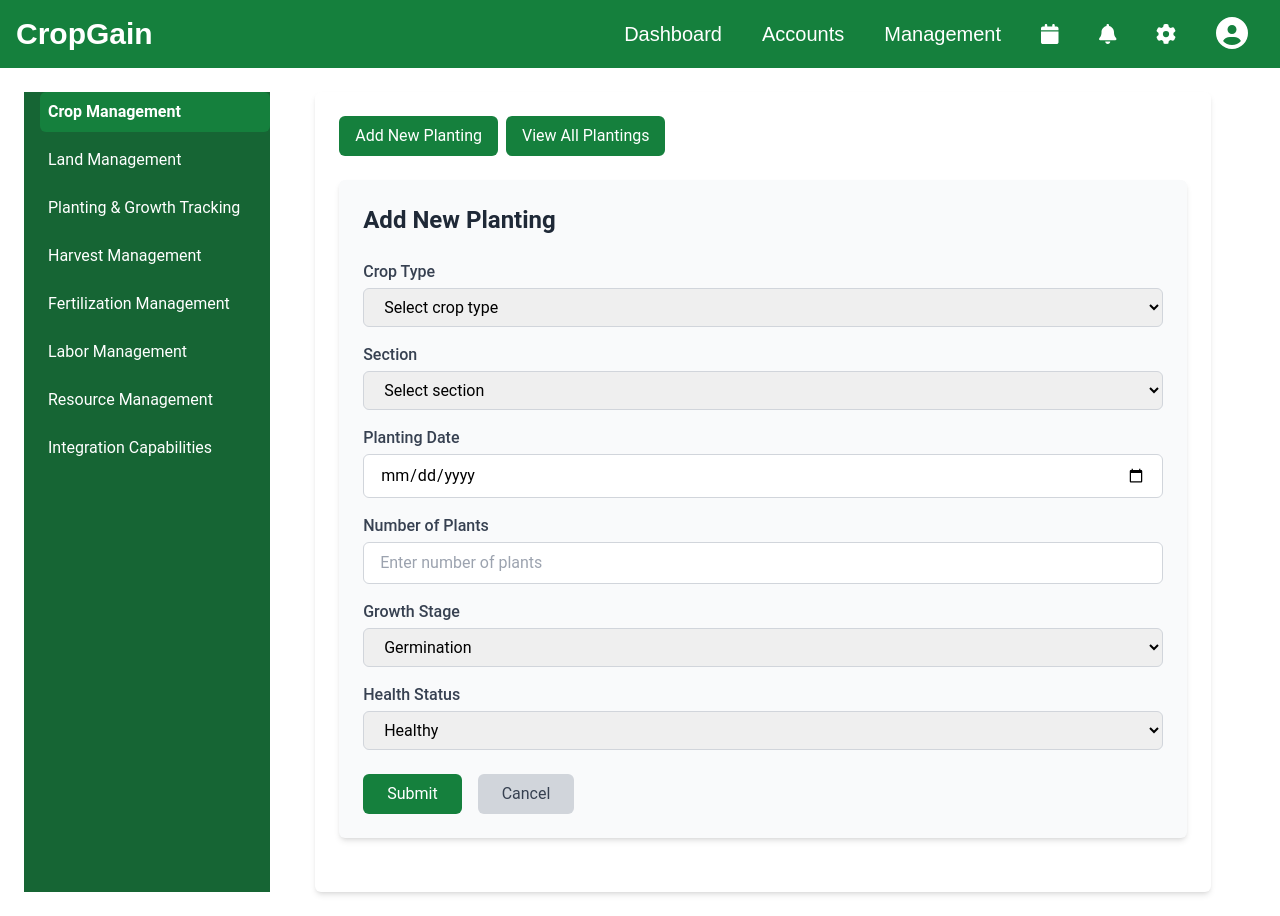
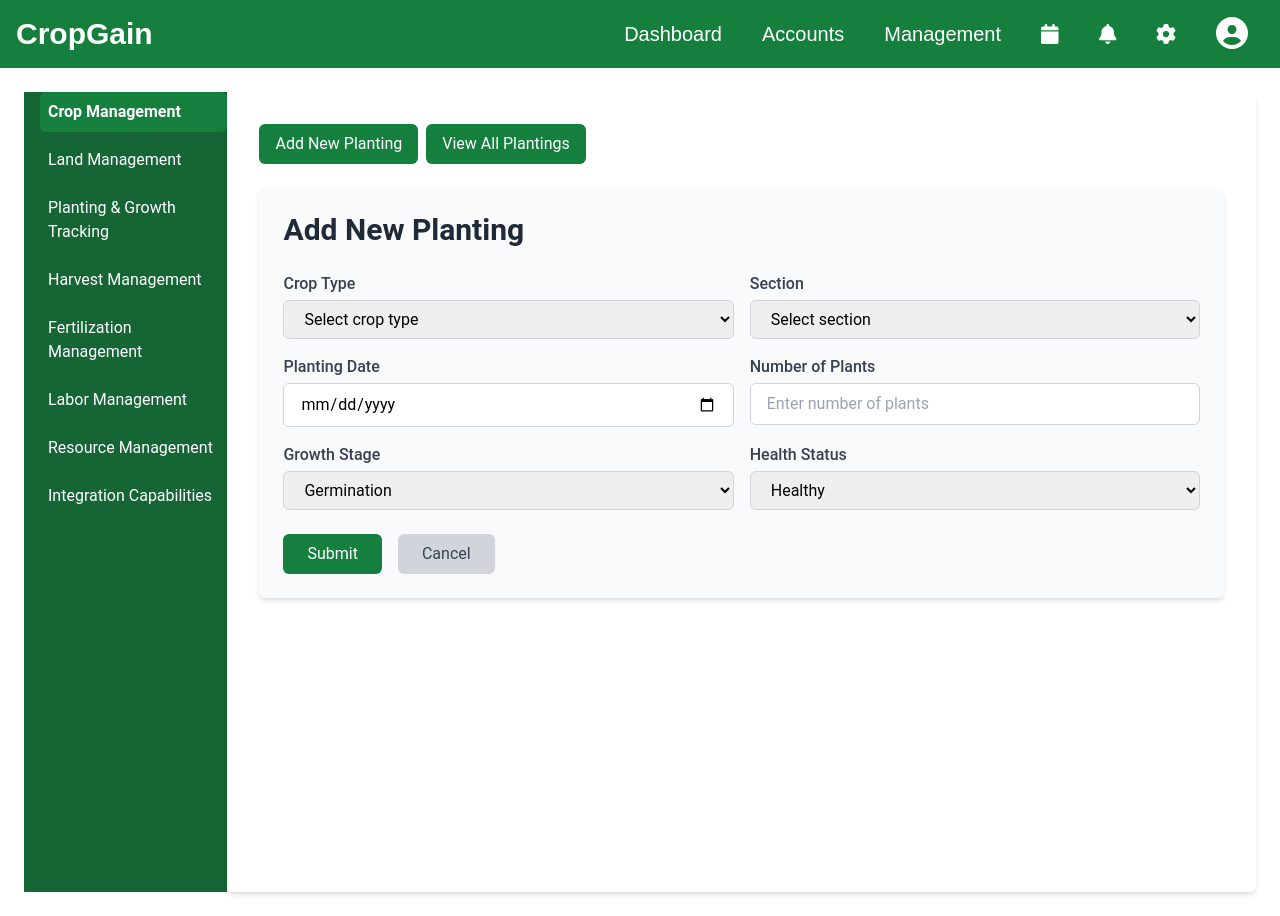
Before and after one commit to Isuru4043/cropgain, a Next.js app in the folder frontend/: page /dashboard/Management/coop/plantingGrowthTracking in a window 1280 px wide. Both pictures are taken after a click on the button "Add New Planting". Built offline with nearby package versions, Linux system fonts and the light colour scheme; a web font is replaced by a local one.

Commit message:
enhance the frontend of planting and growth tracking

```diff
--- a/frontend/src/app/dashboard/Management/coop/plantingGrowthTracking/page.tsx
+++ b/frontend/src/app/dashboard/Management/coop/plantingGrowthTracking/page.tsx
@@ -197,8 +197,7 @@ const PlantingGrowthTracking = () => {
     {
       id: 6,
       type: "Health Alert",
-      message:
-        "Papaya plants in Section F are experiencing water stress.",
+      message: "Papaya plants in Section F are experiencing water stress.",
       date: "2025-06-15",
     },
     {
@@ -328,7 +327,9 @@ const PlantingGrowthTracking = () => {
 
   // Function to handle delete
   const handleDelete = (recordId) => {
-    if (window.confirm("Are you sure you want to delete this planting record?")) {
+    if (
+      window.confirm("Are you sure you want to delete this planting record?")
+    ) {
       setPlantingRecords((prevRecords) =>
         prevRecords.filter((record) => record.id !== recordId)
       );
@@ -383,18 +384,18 @@ const PlantingGrowthTracking = () => {
   };
 
   return (
-    <div className="w-11/12 max-w-4xl mx-auto bg-white p-6 rounded-md shadow-md overflow-auto">
-      <div className="flex justify-between items-center mb-6">
+    <div className="w-full max-w-7xl mx-auto bg-white p-4 sm:p-6 lg:p-8 rounded-md shadow-md overflow-auto">
+      <div className="flex flex-col lg:flex-row justify-between items-center mb-6 space-y-4 lg:space-y-0">
         {/* Buttons */}
         <div className="flex space-x-2">
           <button
-            className="bg-green-700 text-white px-4 py-2 rounded-md hover:bg-green-800"
+            className="bg-green-700 text-white px-4 py-2 rounded-md hover:bg-green-800 transition"
             onClick={handleAddNewPlanting}
           >
             Add New Planting
           </button>
           <button
-            className="bg-green-700 text-white px-4 py-2 rounded-md hover:bg-green-800"
+            className="bg-green-700 text-white px-4 py-2 rounded-md hover:bg-green-800 transition"
             onClick={handleViewAllPlantings}
           >
             View All Plantings
@@ -403,7 +404,7 @@ const PlantingGrowthTracking = () => {
 
         {/* Search Bar */}
         {viewAll && (
-          <div className="w-1/2">
+          <div className="w-full lg:w-1/3">
             <input
               type="text"
               value={searchQuery}
@@ -420,8 +421,15 @@ const PlantingGrowthTracking = () => {
         <div>
           {/* Growth Progress Chart */}
           <div className="mb-8">
-            <h2 className="text-2xl font-semibold mb-4">Growth Progress</h2>
-            <Line data={growthProgressData} />
+            <h2 className="text-2xl sm:text-3xl font-semibold mb-4 text-center lg:text-left">
+              Growth Progress
+            </h2>
+            <div className="w-full h-64 sm:h-96">
+              <Line
+                data={growthProgressData}
+                options={{ maintainAspectRatio: false }}
+              />
+            </div>
           </div>
 
           {/* Planting Records Table */}
@@ -525,7 +533,9 @@ const PlantingGrowthTracking = () => {
 
           {/* Notifications */}
           <div className="mt-8">
-            <h2 className="text-2xl font-semibold mb-4">Notifications</h2>
+            <h2 className="text-2xl sm:text-3xl font-semibold mb-4 text-center lg:text-left">
+              Notifications
+            </h2>
             <ul className="space-y-4">
               {notifications.map((notification) => (
                 <li
@@ -549,7 +559,7 @@ const PlantingGrowthTracking = () => {
             isOpen={modalIsOpen}
             onRequestClose={closeModal}
             contentLabel="Photo Modal"
-            className="max-w-3xl mx-auto mt-20 bg-white p-4 rounded-md shadow-lg outline-none"
+            className="max-w-lg sm:max-w-2xl mx-auto mt-20 bg-white p-4 rounded-md shadow-lg outline-none"
             overlayClassName="fixed inset-0 bg-black bg-opacity-50 flex items-center justify-center"
           >
             {currentPhoto && (
@@ -557,11 +567,11 @@ const PlantingGrowthTracking = () => {
                 <img
                   src={currentPhoto.url}
                   alt="Plant Growth"
-                  className="w-full h-auto mb-4"
+                  className="w-full h-auto mb-4 rounded-md"
                 />
                 <button
                   onClick={closeModal}
-                  className="bg-red-500 text-white px-4 py-2 rounded-md hover:bg-red-600"
+                  className="bg-red-500 text-white px-4 py-2 rounded-md hover:bg-red-600 transition"
                 >
                   Close
                 </button>
@@ -574,12 +584,14 @@ const PlantingGrowthTracking = () => {
           className="bg-gray-50 p-6 rounded-md shadow-md"
           onSubmit={handleFormSubmit}
         >
-          <h2 className="text-2xl font-bold mb-6 text-gray-800">
+          <h2 className="text-2xl sm:text-3xl font-bold mb-6 text-gray-800 text-center lg:text-left">
             {editingRecord ? "Edit Planting" : "Add New Planting"}
           </h2>
 
+          {/* Form Fields */}
+          <div className="grid grid-cols-1 md:grid-cols-2 gap-4">
             {/* Crop Type */}
-          <div className="mb-4">
+            <div>
               <label
                 htmlFor="cropType"
                 className="block text-gray-700 font-medium mb-1"
@@ -609,7 +621,7 @@ const PlantingGrowthTracking = () => {
             </div>
 
             {/* Section */}
-          <div className="mb-4">
+            <div>
               <label
                 htmlFor="section"
                 className="block text-gray-700 font-medium mb-1"
@@ -639,7 +651,7 @@ const PlantingGrowthTracking = () => {
             </div>
 
             {/* Planting Date */}
-          <div className="mb-4">
+            <div>
               <label
                 htmlFor="plantingDate"
                 className="block text-gray-700 font-medium mb-1"
@@ -657,7 +669,7 @@ const PlantingGrowthTracking = () => {
             </div>
 
             {/* Number of Plants */}
-          <div className="mb-4">
+            <div>
               <label
                 htmlFor="numberOfPlants"
                 className="block text-gray-700 font-medium mb-1"
@@ -677,7 +689,7 @@ const PlantingGrowthTracking = () => {
             </div>
 
             {/* Growth Stage */}
-          <div className="mb-4">
+            <div>
               <label
                 htmlFor="growthStage"
                 className="block text-gray-700 font-medium mb-1"
@@ -688,7 +700,9 @@ const PlantingGrowthTracking = () => {
                 id="growthStage"
                 name="growthStage"
                 required
-              defaultValue={editingRecord ? editingRecord.growthStage : "Germination"}
+                defaultValue={
+                  editingRecord ? editingRecord.growthStage : "Germination"
+                }
                 className="w-full px-4 py-2 border border-gray-300 rounded-md focus:outline-none focus:ring-2 focus:ring-green-600"
               >
                 <option value="">Select growth stage</option>
@@ -701,7 +715,7 @@ const PlantingGrowthTracking = () => {
             </div>
 
             {/* Health Status */}
-          <div className="mb-6">
+            <div>
               <label
                 htmlFor="healthStatus"
                 className="block text-gray-700 font-medium mb-1"
@@ -712,7 +726,9 @@ const PlantingGrowthTracking = () => {
                 id="healthStatus"
                 name="healthStatus"
                 required
-              defaultValue={editingRecord ? editingRecord.healthStatus : "Healthy"}
+                defaultValue={
+                  editingRecord ? editingRecord.healthStatus : "Healthy"
+                }
                 className="w-full px-4 py-2 border border-gray-300 rounded-md focus:outline-none focus:ring-2 focus:ring-green-600"
               >
                 <option value="">Select health status</option>
@@ -722,12 +738,13 @@ const PlantingGrowthTracking = () => {
                 {/* Add more statuses as needed */}
               </select>
             </div>
+          </div>
 
           {/* Submit and Cancel Buttons */}
-          <div className="flex space-x-4">
+          <div className="flex flex-col sm:flex-row justify-center lg:justify-start space-y-4 sm:space-y-0 sm:space-x-4 mt-6">
             <button
               type="submit"
-              className="bg-green-700 text-white px-6 py-2 rounded-md hover:bg-green-800"
+              className="bg-green-700 text-white px-6 py-2 rounded-md hover:bg-green-800 transition"
             >
               {editingRecord ? "Update" : "Submit"}
             </button>
@@ -737,7 +754,7 @@ const PlantingGrowthTracking = () => {
                 setShowForm(false);
                 setEditingRecord(null);
               }}
-              className="bg-gray-300 text-gray-700 px-6 py-2 rounded-md hover:bg-gray-400"
+              className="bg-gray-300 text-gray-700 px-6 py-2 rounded-md hover:bg-gray-400 transition"
             >
               Cancel
             </button>
@@ -745,7 +762,7 @@ const PlantingGrowthTracking = () => {
         </form>
       ) : (
         <div>
-          <h2 className="text-3xl font-bold mb-6 text-gray-800 text-center">
+          <h2 className="text-3xl sm:text-4xl font-bold mb-6 text-gray-800 text-center">
             Planting Schedule
           </h2>
           <div className="flex justify-center">
@@ -754,43 +771,49 @@ const PlantingGrowthTracking = () => {
                 onChange={setSelectedDate}
                 value={selectedDate}
                 tileContent={tileContent}
-                className="rounded-md shadow-md"
+                className="rounded-md shadow-md w-full"
               />
             </div>
           </div>
 
           <p className="text-gray-600 mt-4 text-center">
-            Selected Date: <span className="font-medium">{selectedDate.toDateString()}</span>
+            Selected Date:{" "}
+            <span className="font-medium">{selectedDate.toDateString()}</span>
           </p>
 
           {/* Plantings for Selected Date */}
           <div className="mt-6">
-            <h3 className="text-2xl font-semibold mb-4 text-center">
+            <h3 className="text-2xl sm:text-3xl font-semibold mb-4 text-center lg:text-left">
               Plantings on {selectedDate.toDateString()}
             </h3>
             <ul className="space-y-4">
               {plantingRecords
                 .filter(
                   (record) =>
-                    record.plantingDate === selectedDate.toISOString().split("T")[0]
+                    record.plantingDate ===
+                    selectedDate.toISOString().split("T")[0]
                 )
                 .map((record) => (
                   <li
                     key={record.id}
                     className="p-4 bg-green-50 rounded-md shadow-md"
                   >
+                    <div className="grid grid-cols-1 md:grid-cols-2 gap-2">
                       <p>
-                      <span className="font-medium">Crop Type:</span> {record.cropType}
+                        <span className="font-medium">Crop Type:</span>{" "}
+                        {record.cropType}
                       </p>
                       <p>
-                      <span className="font-medium">Section:</span> {record.section}
+                        <span className="font-medium">Section:</span>{" "}
+                        {record.section}
                       </p>
                       <p>
                         <span className="font-medium">Number of Plants:</span>{" "}
                         {record.numberOfPlants}
                       </p>
                       <p>
-                      <span className="font-medium">Growth Stage:</span> {record.growthStage}
+                        <span className="font-medium">Growth Stage:</span>{" "}
+                        {record.growthStage}
                       </p>
                       <p>
                         <span className="font-medium">Health Status:</span>{" "}
@@ -806,9 +829,10 @@ const PlantingGrowthTracking = () => {
                           {record.healthStatus}
                         </span>
                       </p>
+                    </div>
                     {/* Photos */}
                     {record.photos.length > 0 && (
-                      <div className="mt-2 flex space-x-2">
+                      <div className="mt-4 flex flex-wrap gap-2">
                         {record.photos.map((photo, index) => (
                           <img
                             key={index}
@@ -823,16 +847,22 @@ const PlantingGrowthTracking = () => {
                   </li>
                 ))}
               {plantingRecords.filter(
-                (record) => record.plantingDate === selectedDate.toISOString().split("T")[0]
+                (record) =>
+                  record.plantingDate ===
+                  selectedDate.toISOString().split("T")[0]
               ).length === 0 && (
-                <p className="text-gray-600 text-center">No plantings on this date.</p>
+                <p className="text-gray-600 text-center">
+                  No plantings on this date.
+                </p>
               )}
             </ul>
           </div>
 
           {/* Notifications */}
           <div className="mt-8">
-            <h2 className="text-2xl font-semibold mb-4 text-center">Notifications</h2>
+            <h2 className="text-2xl sm:text-3xl font-semibold mb-4 text-center lg:text-left">
+              Notifications
+            </h2>
             <ul className="space-y-4">
               {notifications.map((notification) => (
                 <li
@@ -856,7 +886,7 @@ const PlantingGrowthTracking = () => {
             isOpen={modalIsOpen}
             onRequestClose={closeModal}
             contentLabel="Photo Modal"
-            className="max-w-3xl mx-auto mt-20 bg-white p-4 rounded-md shadow-lg outline-none"
+            className="max-w-lg sm:max-w-2xl mx-auto mt-20 bg-white p-4 rounded-md shadow-lg outline-none"
             overlayClassName="fixed inset-0 bg-black bg-opacity-50 flex items-center justify-center"
           >
             {currentPhoto && (
@@ -864,11 +894,11 @@ const PlantingGrowthTracking = () => {
                 <img
                   src={currentPhoto.url}
                   alt="Plant Growth"
-                  className="w-full h-auto mb-4"
+                  className="w-full h-auto mb-4 rounded-md"
                 />
                 <button
                   onClick={closeModal}
-                  className="bg-red-500 text-white px-4 py-2 rounded-md hover:bg-red-600"
+                  className="bg-red-500 text-white px-4 py-2 rounded-md hover:bg-red-600 transition"
                 >
                   Close
                 </button>
```
Lines whose indentation alone changed are shown as unchanged.
